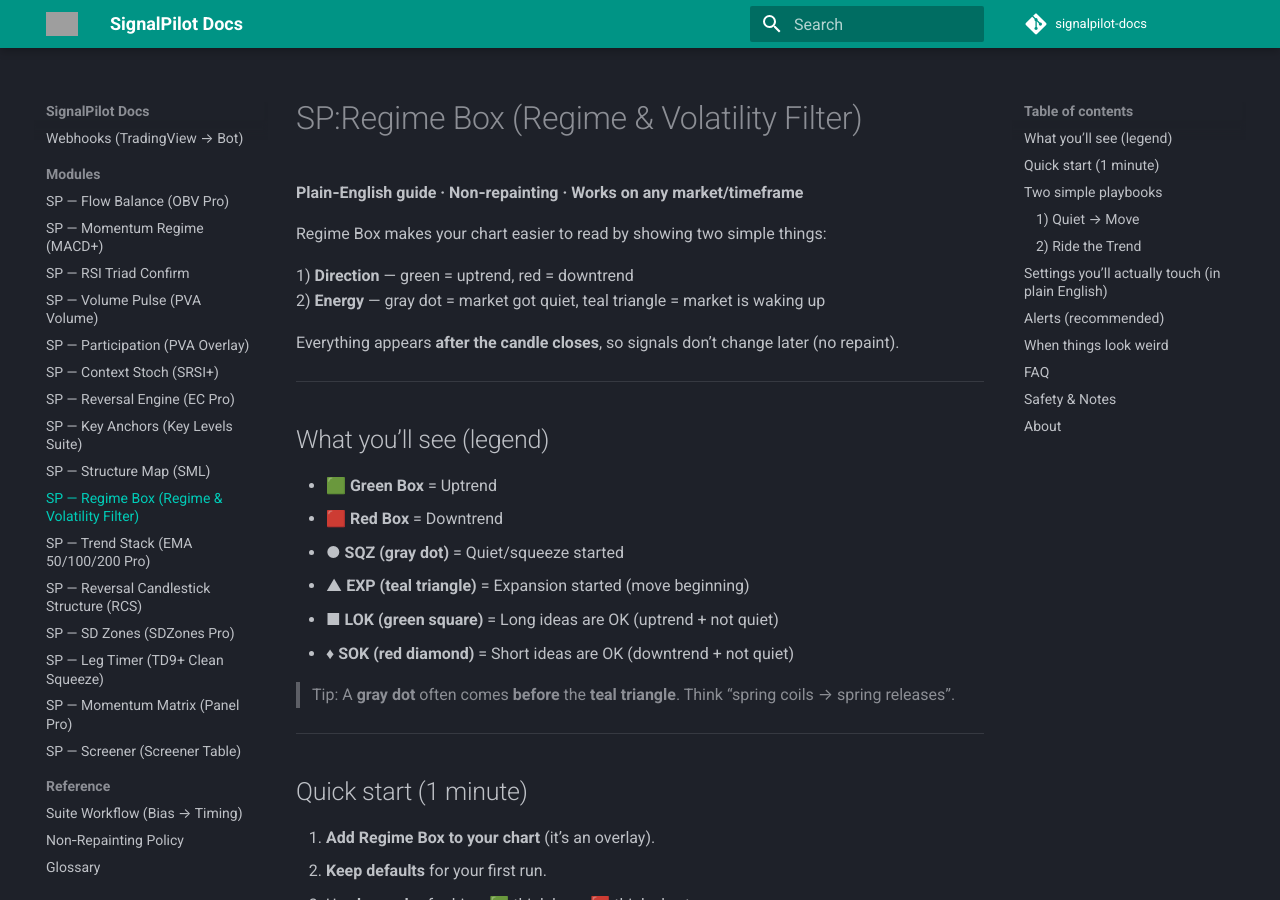
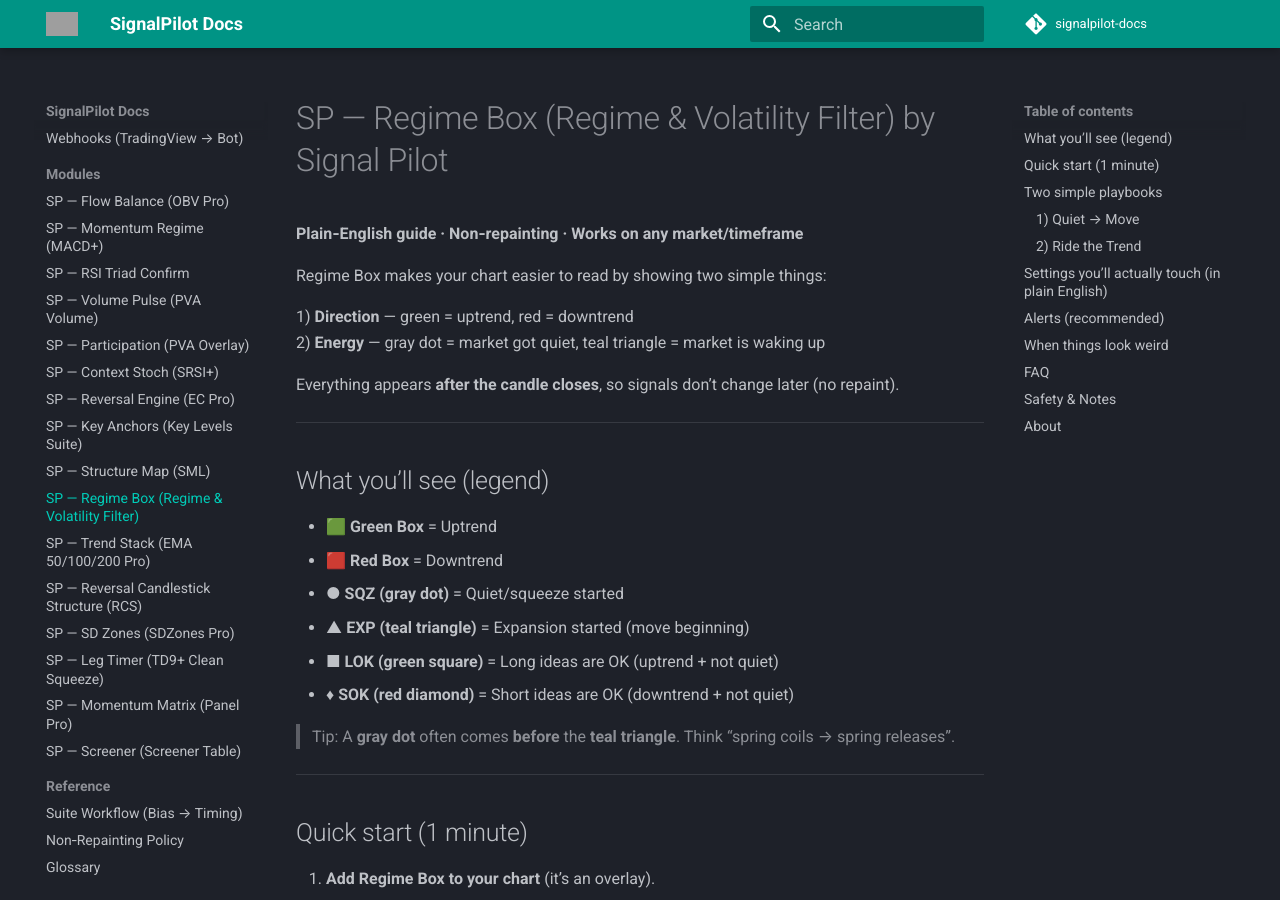
Before and after one commit to Signalpilot/signalpilot-docs, an MkDocs documentation site: the page built from docs/sp-regime-vol-filter.md, in a window 1280 px wide and 900 px high. Built offline with MkDocs 1.6.1 and Material for MkDocs 9.7.7, drawn with Linux system fonts in a browser that asks for light colours; comment, search, counter and statistics services are not loaded; grey boxes are pictures that could not be loaded.

Commit message:
Update sp-regime-vol-filter.md

```diff
--- a/docs/sp-regime-vol-filter.md
+++ b/docs/sp-regime-vol-filter.md
@@ -1,4 +1,4 @@
-# SP:Regime Box (Regime & Volatility Filter)
+# SP — Regime Box (Regime & Volatility Filter) by Signal Pilot
 **Plain‑English guide · Non‑repainting · Works on any market/timeframe**
 
 Regime Box makes your chart easier to read by showing two simple things:
```
